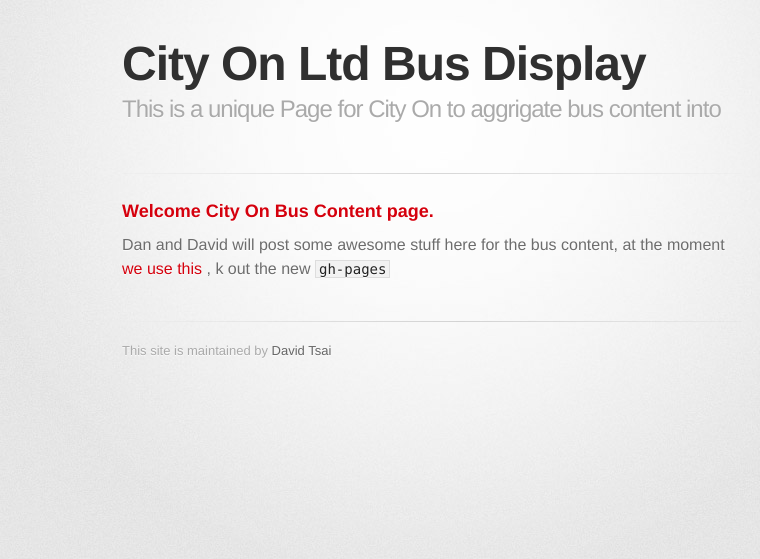
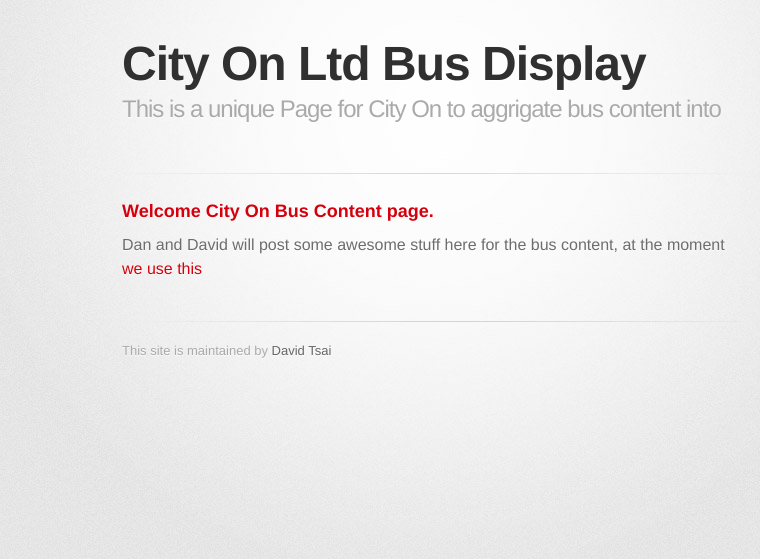
Before and after one commit to andyhiggsakl/busjekyll, a Jekyll site: the page index.html, which Jekyll copies as it is, in a window 1280 px wide. Shown: the top 559 px of the page, without its empty margins (208-968 px from the left). Built offline with Jekyll 4.4.1, drawn with Linux system fonts in a browser that asks for light colours; some web fonts are replaced; a style sheet for code colours, icons or effects is not loaded.

Commit message:
Update index.html

```diff
--- a/index.html
+++ b/index.html
@@ -26,9 +26,9 @@
 
         <section id="main_content">
           <h3>
-<a id="welcome-to-github-pages" class="anchor" href="#welcome-to-github-pages" aria-hidden="true"><span aria-hidden="true" class="octicon octicon-link"></span></a>Welcome City On Bus Content page.</h3>
+<a id="welcome-to-github-pages" class="anchor" href="#welcome-to-github-pages" aria-hidden="true"><span aria-hidden="true" class="octicon octicon-link" style= "color: black"></span></a>Welcome City On Bus Content page.</h3>
 
-<p>Dan and David will post some awesome stuff here for the bus content, at the moment<a href="http://www.dtcm.co.nz/bus-display-demo/"> we use this </a>, k out the new <code>gh-pages</code></p>
+<p>Dan and David will post some awesome stuff here for the bus content, at the moment<a href="http://www.dtcm.co.nz/bus-display-demo/"> we use this </a></p>
 
 <link href="https://socialhub.s3.amazonaws.com/production/styles/sr-socialhub.carousel.default.css.gz" rel="stylesheet" />
 <script src="https://socialhub.s3.amazonaws.com/production/scripts/app-carousel.min.js.gz"></script>
```
